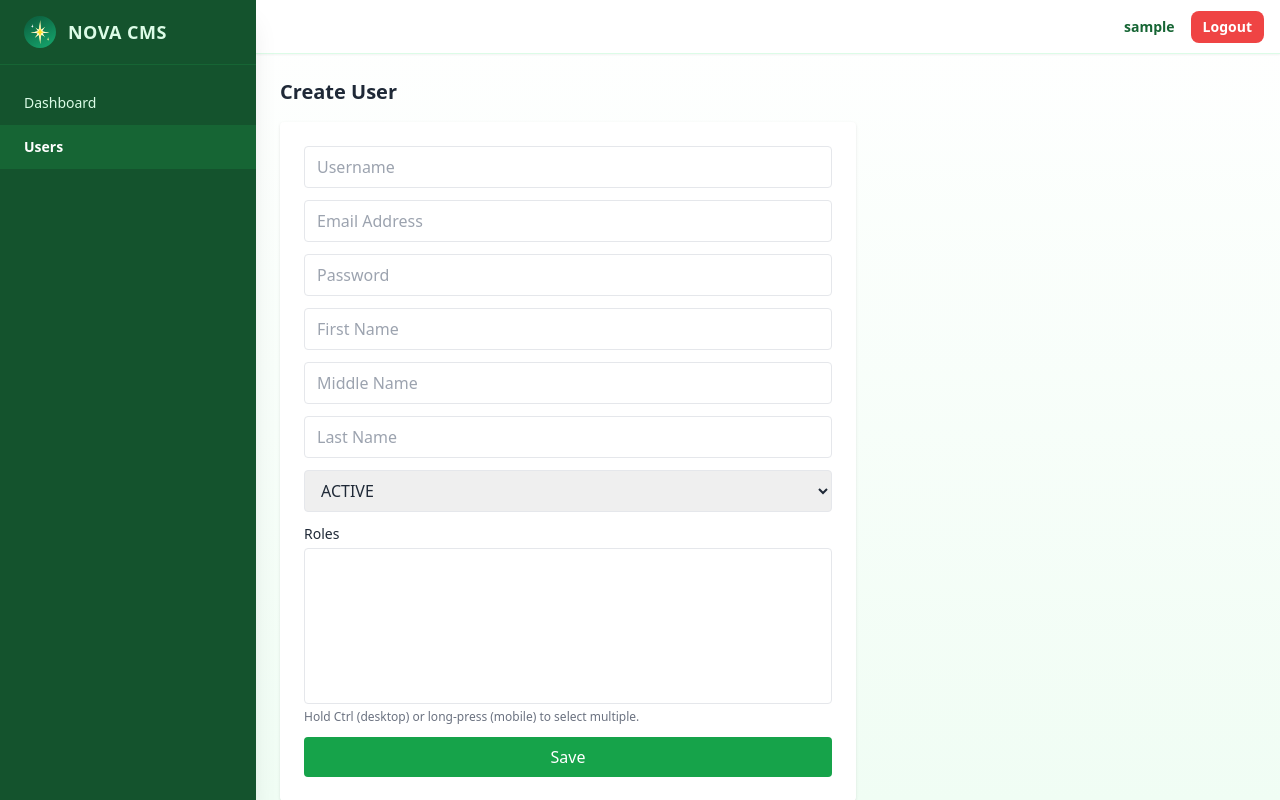
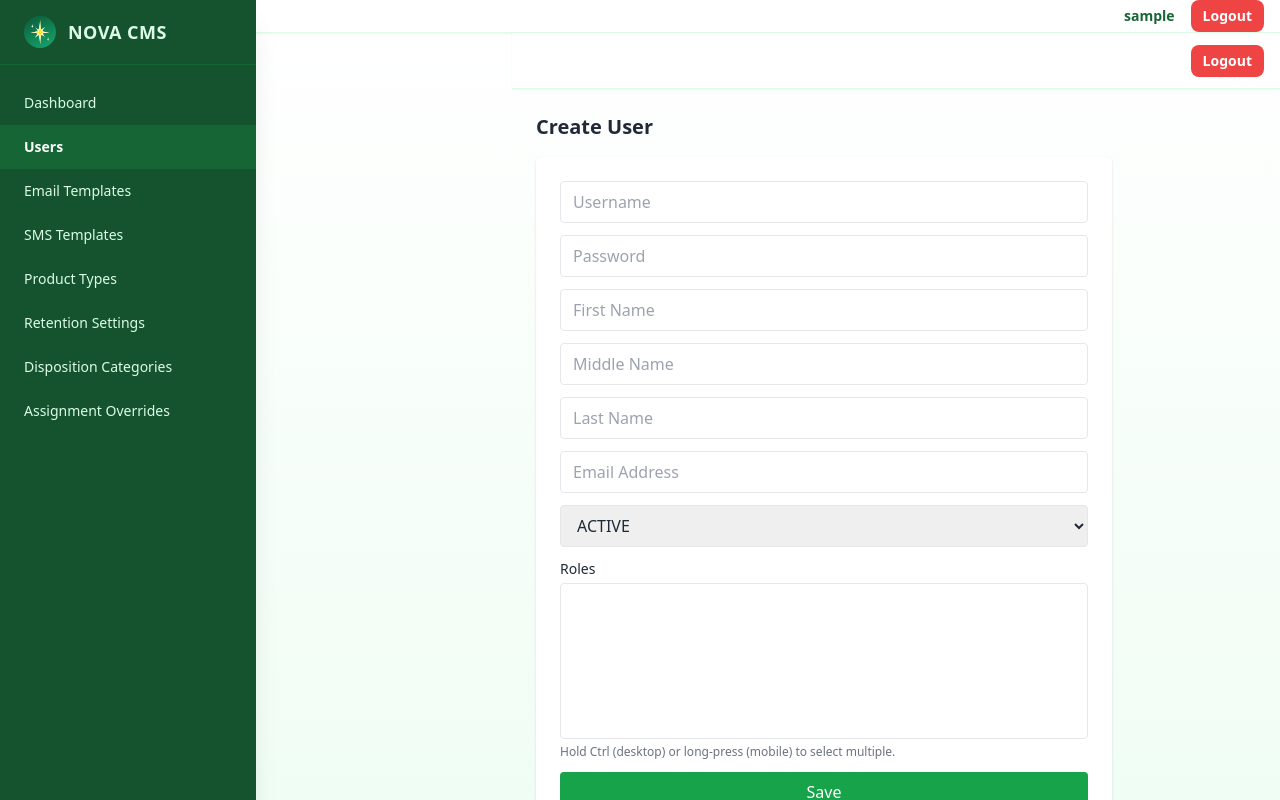
Before and after one commit to johnalfredf4/nittan-cms, a website: page src/public/user-form.html in a window 1280 px wide. Drawn offline with nearby package versions, Linux system fonts and the light colour scheme; no server answers; sample sign-in values are in the browser's storage.

Commit message:
Update user-form.html

```diff
--- a/src/public/user-form.html
+++ b/src/public/user-form.html
@@ -1,11 +1,12 @@
+
 <!DOCTYPE html>
 <html lang="en">
 <head>
   <meta charset="UTF-8" />
   <meta name="viewport" content="width=device-width, initial-scale=1.0" />
-  <title>NOVA CMS | User</title>
+  <title>NOVA CMS</title>
   <script src="https://cdn.tailwindcss.com"></script>
-  <script src="js/user-form.js" defer></script>
+  <script src="js/main.js" defer></script>
 </head>
 <body class="bg-gradient-to-b from-white to-green-50 text-gray-800">
 
@@ -21,13 +22,43 @@
       <span class="text-lg font-bold tracking-wide">NOVA CMS</span>
     </div>
 
-    <nav class="mt-4 text-sm">
+    <nav class="mt-4 text-sm" id="sidebarNav">
       <a href="dashboard.html" class="nav-link block px-6 py-3">Dashboard</a>
       <a href="users.html" class="block px-6 py-3 bg-green-800 text-white font-semibold">Users</a>
+      <a href="email-templates.html" class="nav-link block px-6 py-3">Email Templates</a>
+      <a href="sms-templates.html" class="nav-link block px-6 py-3">SMS Templates</a>
+      <a href="product-types.html" class="nav-link block px-6 py-3">Product Types</a>
+      <a href="account-retention.html" class="nav-link block px-6 py-3">Retention Settings</a>
+      <a href="disposition-categories.html" class="nav-link block px-6 py-3">Disposition Categories</a>
+      <a href="overrides.html" class="nav-link block px-6 py-3">Assignment Overrides</a>
     </nav>
   </aside>
 
   <!-- Main -->
+  <div class="flex flex-col flex-1 md:ml-64">
+
+    <!-- Navbar -->
+    <header class="flex items-center bg-white/90 backdrop-blur border-b border-green-100 px-4 h-14 shadow-sm">
+	  <button
+	    class="md:hidden text-2xl text-green-800"
+	    onclick="toggleSidebar()"
+	  >
+	    ☰
+	  </button>
+
+	  <!-- Right-aligned user actions -->
+	  <div class="ml-auto flex items-center gap-4">
+	    <span id="userLabel" class="text-sm font-semibold text-green-800"></span>
+	    <button
+	      id="logoutBtn"
+	      class="bg-red-500 hover:bg-red-600 transition text-white px-3 py-1.5 rounded-lg text-sm font-semibold"
+	    >
+	      Logout
+	    </button>
+	  </div>
+	</header>
+
+    <!-- Main -->
   <div class="flex flex-col flex-1 md:ml-64">
 
     <!-- Navbar -->
@@ -53,9 +84,6 @@
           <input name="username" placeholder="Username"
             class="w-full border rounded px-3 py-2" required />
 
-          <input name="emailAddress" type="email" placeholder="Email Address"
-            class="w-full border rounded px-3 py-2" required />
-
           <input id="passwordInput" name="password" type="password"
             placeholder="Password"
             class="w-full border rounded px-3 py-2" />
@@ -68,6 +96,10 @@
 
           <input name="lastName" placeholder="Last Name"
             class="w-full border rounded px-3 py-2" required />
+
+           <input name="emailAddress" type="email" placeholder="Email Address"
+            class="w-full border rounded px-3 py-2" required />
+
 
           <!-- Status (admin only, no DELETED) -->
           <select name="status" id="statusSelect"
```
